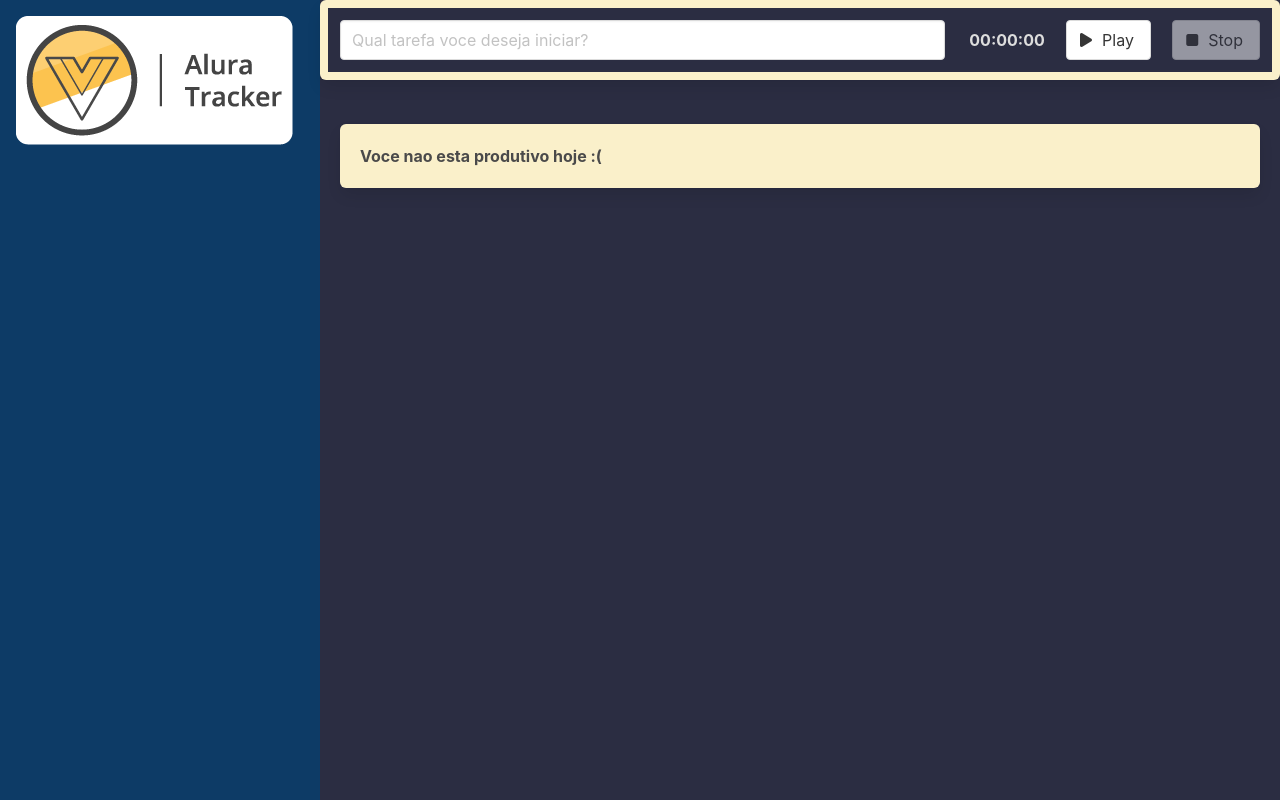
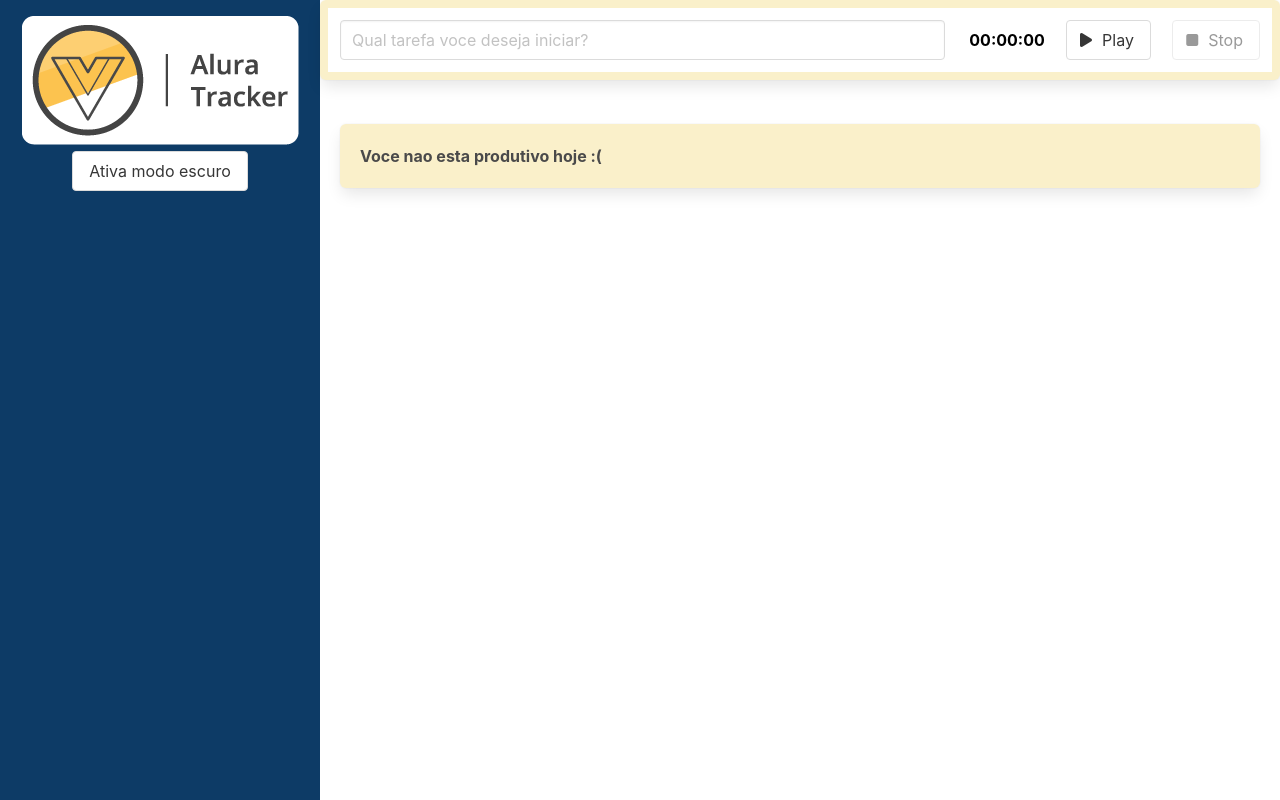
Before and after one commit to JulioTavaresDE/AluraTrackerVueJs, a Vue app: page / in a window 1280 px wide. Built offline with nearby package versions, Linux system fonts and the light colour scheme.

Commit message:
Ouvindo a troca de tema

```diff
--- a/src/App.vue
+++ b/src/App.vue
@@ -1,8 +1,8 @@
 <template>
 
-<main class="columns is-gapless is-multiline modo-escuro">
+<main class="columns is-gapless is-multiline " :class="{ 'modo-escuro' : modoEscuroAtivo } ">
   <div class="column is-one-quarter">
-    <BarraLateral></BarraLateral>
+    <BarraLateral @aoTemaAlterado="trocarTema"></BarraLateral>
   </div>
 
    <div class="column is-three-quarter conteudo">
@@ -33,7 +33,8 @@
     components: { BarraLateral, Formulario, Tarefa, Box },
     data() {
       return {
-        tarefas : [] as ITarefa[]
+        tarefas : [] as ITarefa[],
+        modoEscuroAtivo: false
       }
     },
 
@@ -47,6 +48,9 @@
     methods:{
       salvarTarefa(tarefa: ITarefa) {
         this.tarefas.push(tarefa)
+      },
+      trocarTema(modoEscuroAtivo:boolean){
+        this.modoEscuroAtivo = modoEscuroAtivo
       }
     }
 });
--- a/src/components/BarraLateral.vue
+++ b/src/components/BarraLateral.vue
@@ -1,14 +1,41 @@
 <template>
     <header>
         <img src="../../src/assets/logo.png" alt="Logo Aluratracker">
+         <button class="button" @click="alterarTema">
+         {{ textoBotao}}
+    </button>
     </header>
+
+
 </template>
 
 
 <script lang="ts">
     import { defineComponent } from 'vue'
     export default defineComponent({
-        name: 'BarraLateral'
+        name: 'BarraLateral',
+        emits: ['aoTemaAlterado'],
+        data() {
+            return {
+                    modoEscuroAtivo: false
+            }
+        },
+
+        computed: {
+            textoBotao() {
+                if(this.modoEscuroAtivo){
+                    return 'Desativar modo escuro';
+                }
+                return 'Ativa modo escuro'
+            }
+        },
+
+        methods: {
+            alterarTema() {
+                this.modoEscuroAtivo = !this.modoEscuroAtivo
+                this.$emit('aoTemaAlterado',this.modoEscuroAtivo)
+            }
+        }
     })
 </script>
 
@@ -18,6 +45,7 @@
         background-color: #0d3b66;
         widows: 100%;
         height: 100vh;
+        text-align: center;
     }
     @media only screen and (max-width: 768px){
         header {
```
